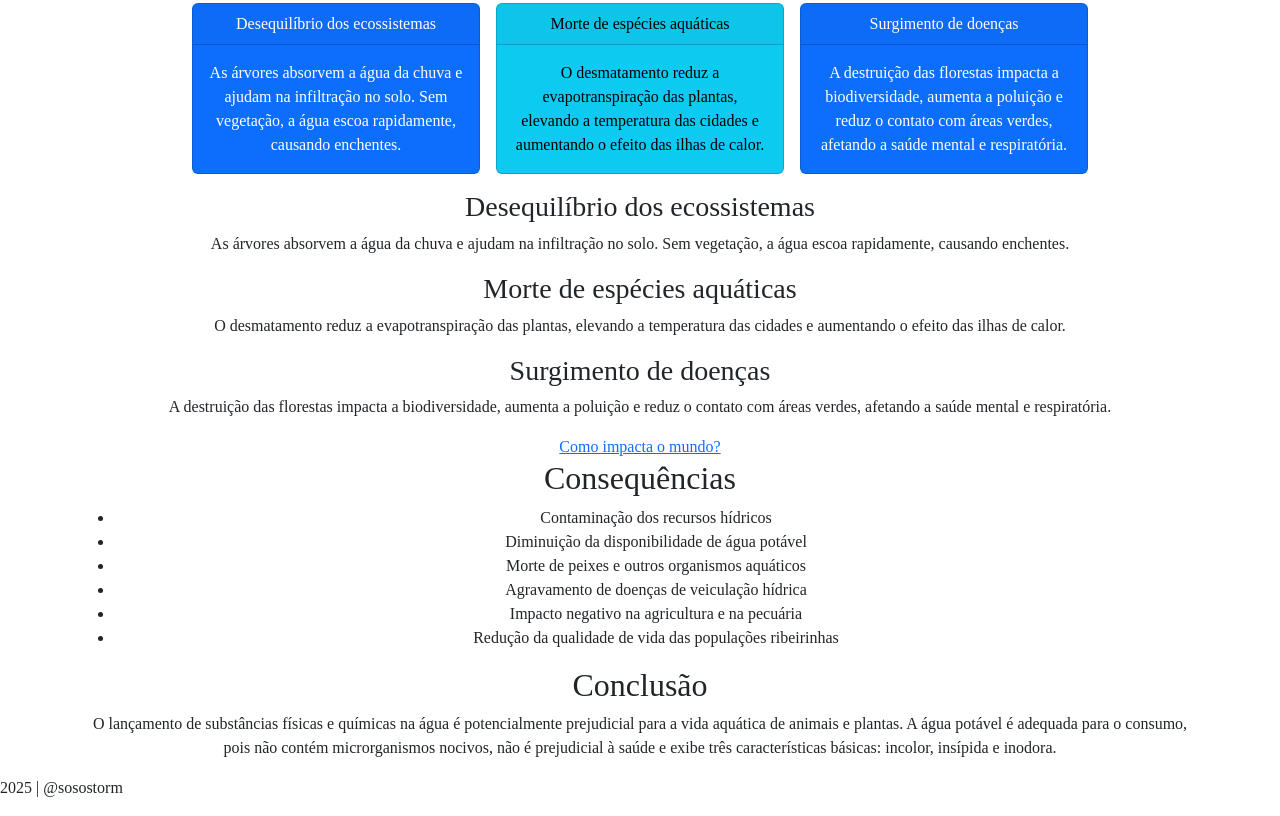
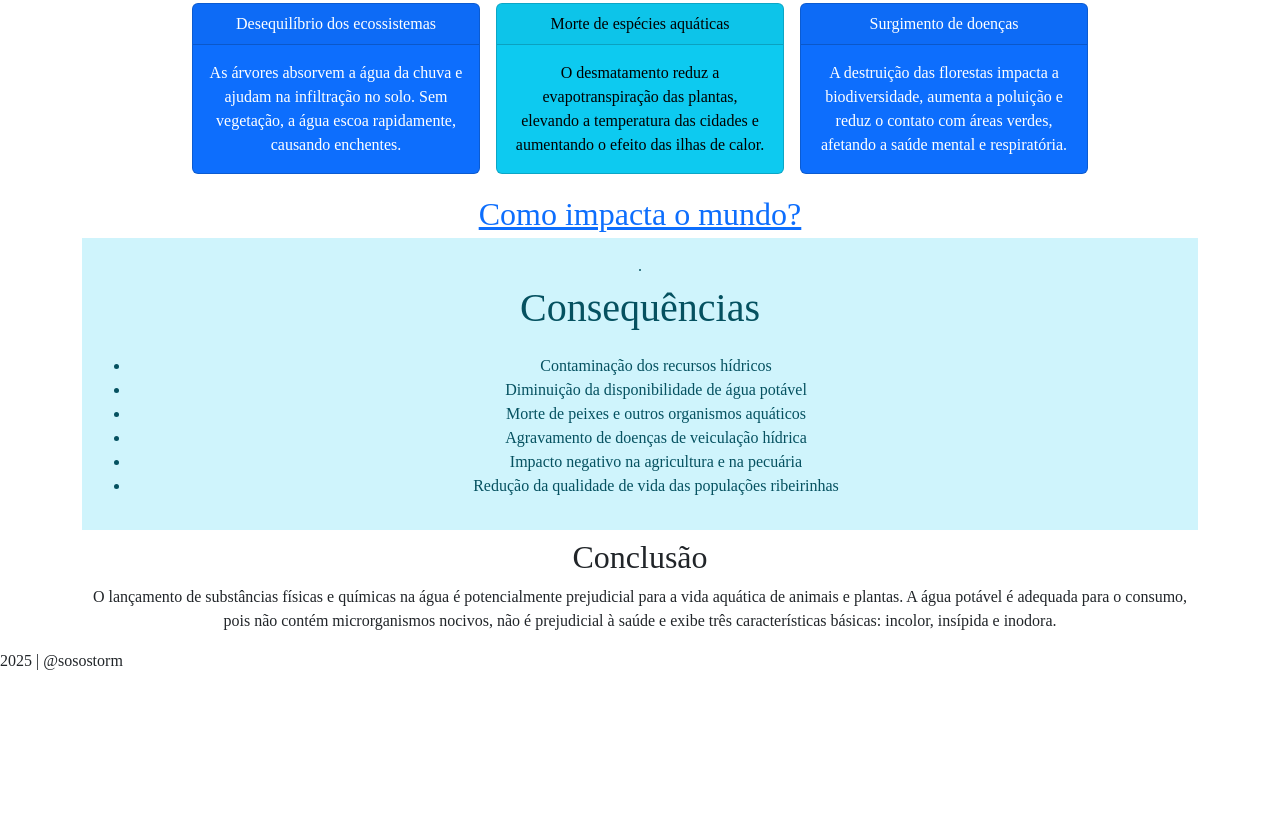
Before and after one commit to stormeso/Agrinho, a plain HTML site: page index.html in a window 1280 px wide. Shown: the part 819-1635 px from the top of the page. After the commit the page ends 1508 px from the top, so only its background shows below. Drawn offline with nearby package versions, Linux system fonts and the light colour scheme; some icons are missing; a web font is replaced by a local one.

Commit message:
Ajeitei as cores e fiz algumas alterações

```diff
--- a/index.html
+++ b/index.html
@@ -61,29 +61,11 @@
 </div>
 
 
-
-
-
-
-                <h3>Desequilíbrio dos ecossistemas</h3>
-                <p>As árvores absorvem a água da chuva e ajudam na infiltração no solo. Sem vegetação, a água escoa rapidamente, causando enchentes.</p>
-            </article>
-
-            <article>
-                <h3>Morte de espécies aquáticas</h3>
-                <p>O desmatamento reduz a evapotranspiração das plantas, elevando a temperatura das cidades e aumentando o efeito das ilhas de calor.</p>
-            </article>
-
-            <article>
-                <h3>Surgimento de doenças</h3>
-                <p>A destruição das florestas impacta a biodiversidade, aumenta a poluição e reduz o contato com áreas verdes, afetando a saúde mental e respiratória.</p>
-            </article>
-
-            <a href="https://www.youtube.com/watch?v=Id8FpLg_aZk" class="cta-button" target="_blank">Como impacta o mundo? <i class="fa-solid fa-arrow-up-right-from-square" style="color: var(--text-color);"></i></a>
+            <a href="https://www.youtube.com/watch?v=Id8FpLg_aZk" class="fs-2" class="cta-button" target="_blank">Como impacta o mundo? <i class="fa-solid fa-arrow-up-right-from-square" style="color: var(--text-color);"></i></a>
         </section>
-
+<div class="p-3 mb-2 bg-info-subtle text-info-emphasis">.
         <section id="consequencias" class="conteudo">
-            <h2>Consequências</h2>
+            <p class="fs-1"> Consequências
             <ul>
     <li>Contaminação dos recursos hídricos</li>
     <li>Diminuição da disponibilidade de água potável</li>
@@ -92,6 +74,7 @@
     <li>Impacto negativo na agricultura e na pecuária</li>
     <li>Redução da qualidade de vida das populações ribeirinhas</li>
 </ul>
+</div>
         </section>
 
         <section id="conclusao" class="conteudo">
```
